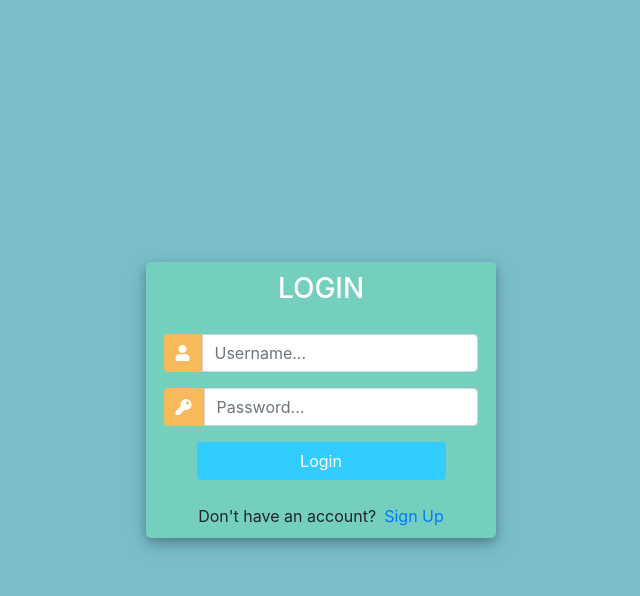
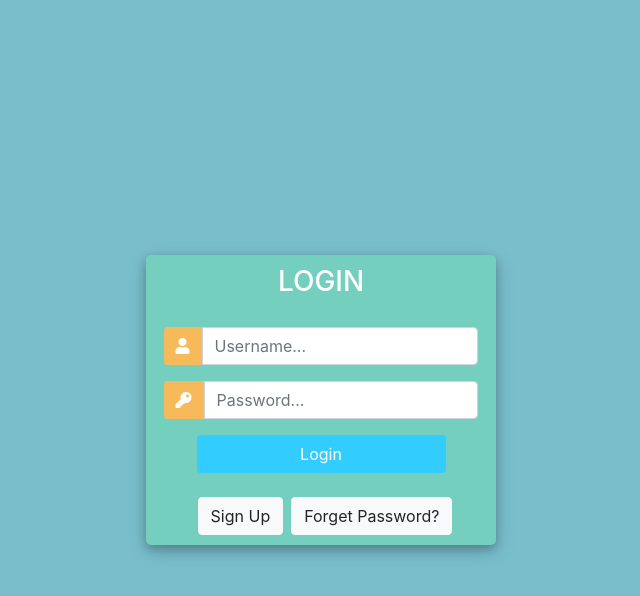
Before and after one commit to FangShinDeng/demosite, a Django app: template accounts/templates/accounts/login.html in a window 1280 px wide. Shown: the top 596 px of the page, without its empty margins (319-959 px from the left). Run offline with Django 3.2, Linux system fonts and the light colour scheme; the template is opened without the code that fills it, so the values that code supplies are empty; some libraries are stand-ins or nearby versions.

Commit message:
add forget password button to login

```diff
--- a/accounts/templates/accounts/login.html
+++ b/accounts/templates/accounts/login.html
@@ -103,8 +103,8 @@
 						</div>
 
 							<div class="d-flex justify-content-center mt-3 login_container">
-				 				<input class="btn login_btn" type="submit" value="Login">
-				   			</div>
+								<input class="btn login_btn" type="submit" value="Login">
+							</div>
 					</form>
 
 				</div>
@@ -115,9 +115,9 @@
 
 				<div class="mt-4">
 					<div class="d-flex justify-content-center links">
-						Don't have an account? <a href="{% url 'register' %}" class="ml-2">Sign Up</a>
+						<a href="{% url 'register' %}" class="ml-2 btn btn-light">Sign Up</a>
+						<a href="{% url 'password_reset' %}" class="ml-2 btn btn-light">Forget Password?</a>
 					</div>
-
 				</div>
 			</div>
 		</div>
```
